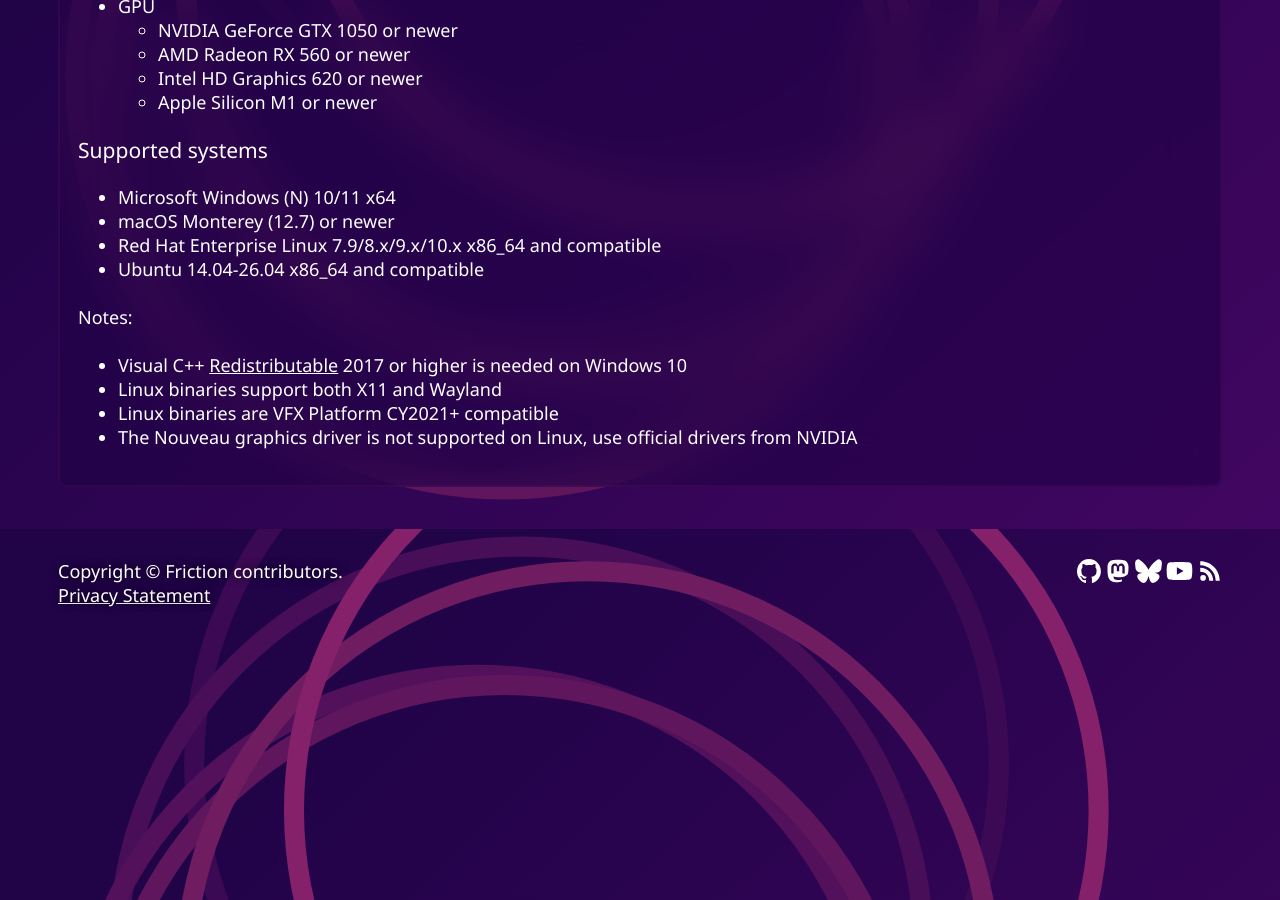
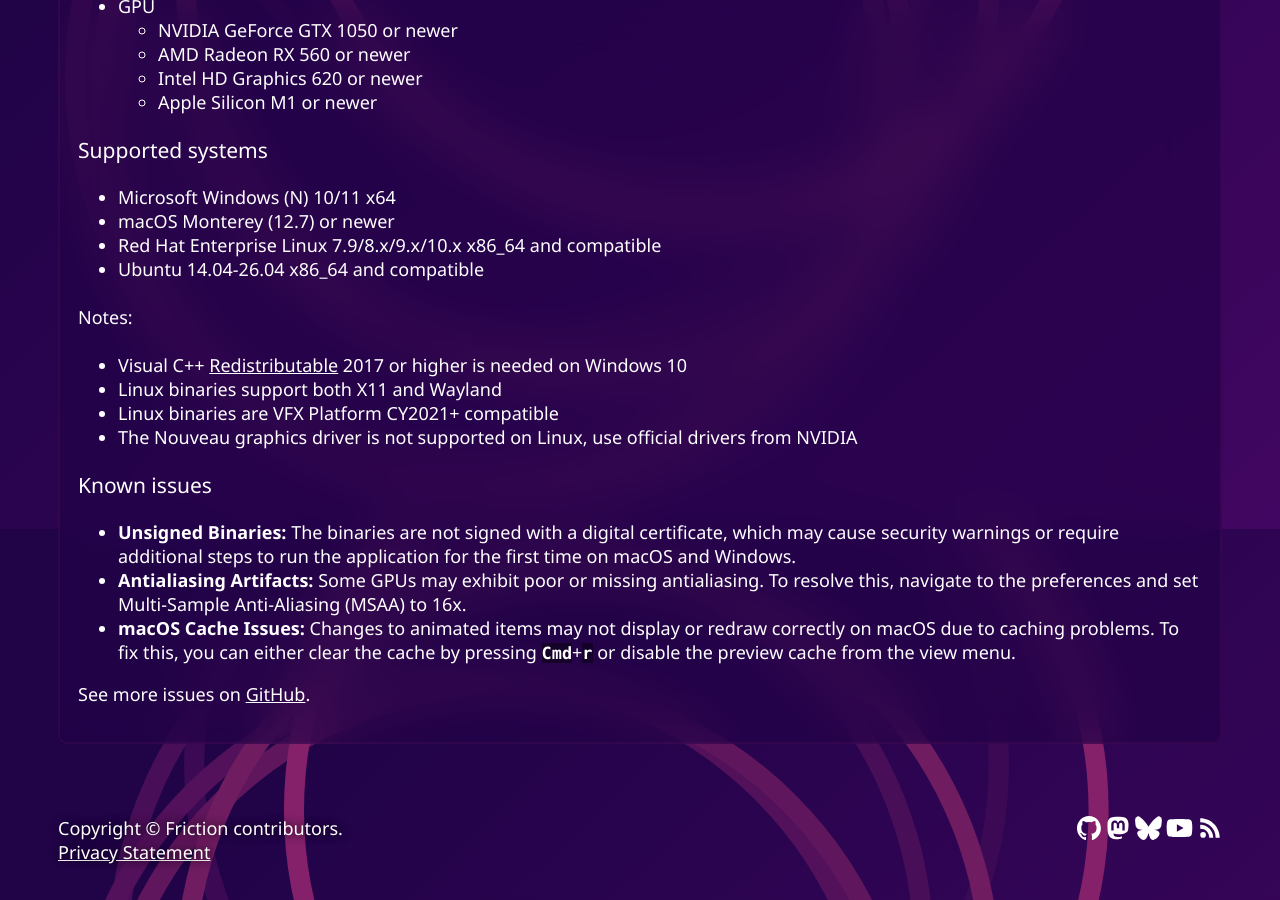
Before and after one commit to friction2d/friction2d.github.io, a Jekyll site: the page built from download.md, in a window 1280 px wide and 900 px high, scrolled down 1471 px. Built offline with Jekyll 4.4.1, drawn with Linux system fonts in a browser that asks for light colours.

Commit message:
Update download.md

```diff
--- a/download.md
+++ b/download.md
@@ -45,3 +45,11 @@ permalink: download.html
 * Linux binaries support both X11 and Wayland
 * Linux binaries are VFX Platform CY2021+ compatible
 * The Nouveau graphics driver is not supported on Linux, use official drivers from NVIDIA
+
+### Known issues
+
+* **Unsigned Binaries:** The binaries are not signed with a digital certificate, which may cause security warnings or require additional steps to run the application for the first time on macOS and Windows.
+* **Antialiasing Artifacts:** Some GPUs may exhibit poor or missing antialiasing. To resolve this, navigate to the preferences and set Multi-Sample Anti-Aliasing (MSAA) to 16x.
+* **macOS Cache Issues:** Changes to animated items may not display or redraw correctly on macOS due to caching problems. To fix this, you can either clear the cache by pressing `Cmd`+`r` or disable the preview cache from the view menu.
+
+See more issues on [GitHub](https://github.com/friction2d/friction/issues).
```
